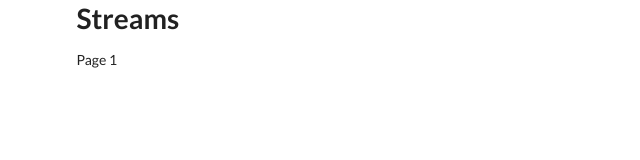
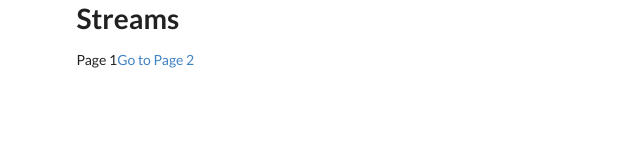
Before and after one commit to derrickmstrong/modernreactredux_twitch, a React (Create React App) app: page / in a window 1280 px wide. Shown: the top 160 px of the page, without its empty margins (0-640 px from the left). Built offline with nearby package versions, Linux system fonts and the light colour scheme.

Commit message:
Setup streams components

```diff
--- a/src/components/App.js
+++ b/src/components/App.js
@@ -1,12 +1,17 @@
 import React from 'react'
-import { BrowserRouter as Router, Route } from 'react-router-dom'
+import { BrowserRouter as Router, Route, Link } from 'react-router-dom'
 const PageOne = () => {
-    return <div>Page 1</div>
+    return <div>Page 1
+        <Link to='/pagetwo'>Go to Page 2</Link>
+    </div>
 }
 const PageTwo = () => {
-    return <div>Page 2
-        <button>Click Me</button>
-    </div>
+    return (
+      <div>
+        Page 2<button>Click Me</button>
+        <Link to='/'>Go to Page 1</Link>
+      </div>
+    );
 }
 const App = () => {
     return (
```
Also changed, not shown: src/components/streams/StreamCreate.js (added), src/components/streams/StreamDelete.js (added), src/components/streams/StreamEdit.js (added), src/components/streams/StreamList.js (added), src/components/streams/StreamShow.js (added).
